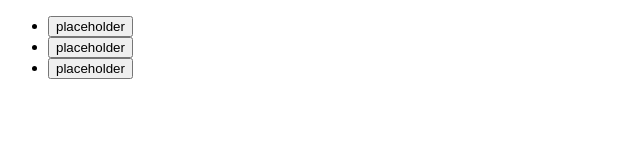
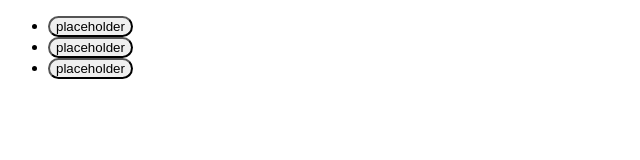
Before and after one commit to mperi070/pokedex, a plain HTML site: page index.html in a window 1280 px wide. Shown: the whole page, without its empty margins (0-640 px from the left). Drawn offline with Linux system fonts and the light colour scheme.

Commit message:
Added button styling

```diff
--- a/styles.css
+++ b/styles.css
@@ -1 +1,4 @@
-/*comment*/
+.button-class {
+    border-radius: 12px;
+    border-color: #000000;
+}
```
